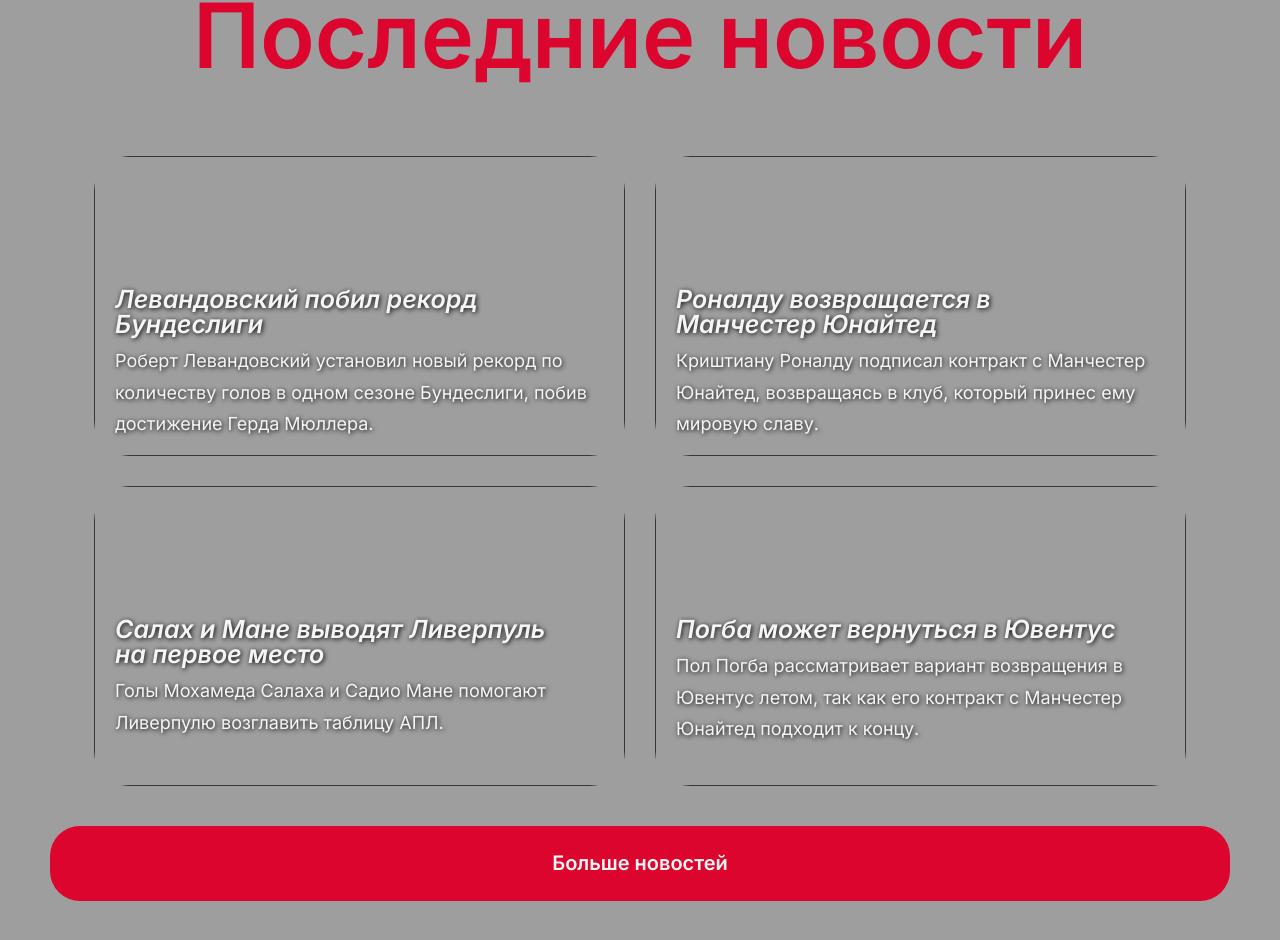
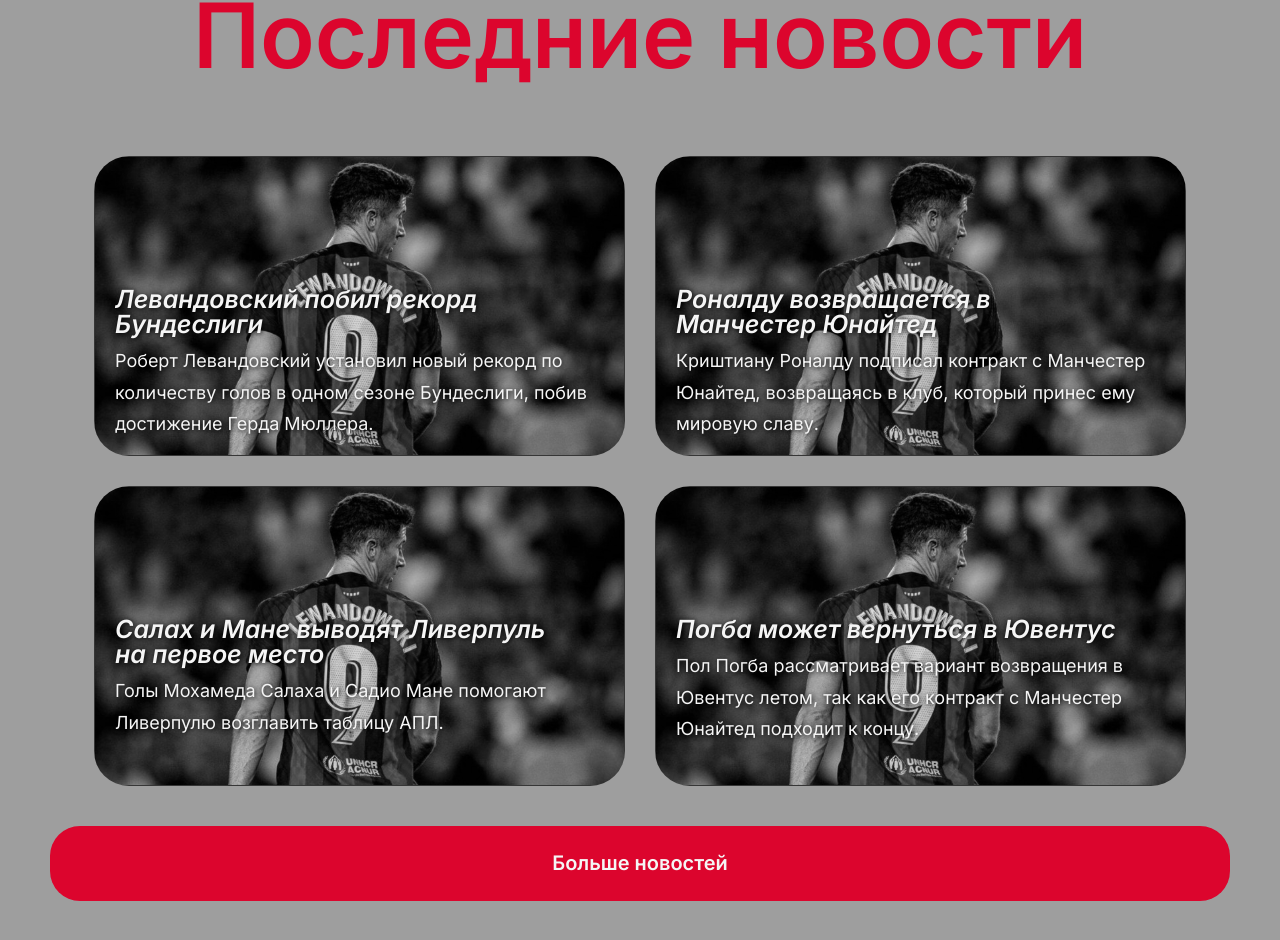
Before and after one commit to ZNAKLATINSKIY/Cursach, a plain HTML site: page index.html in a window 1280 px wide. Shown: the part 5810-6750 px from the top of the page. Drawn offline with nearby package versions, Linux system fonts and the light colour scheme; the site is published under a folder, as on GitHub Pages, so addresses that start at the root find nothing; a web font is replaced by a local one.

Commit message:
Update style.css

```diff
--- a/styles/style.css
+++ b/styles/style.css
@@ -589,7 +589,7 @@
     max-width: 531px;
     min-height: 300px;
     position: relative;
-    background-image: url("/images/levandosky.jpg");
+    background-image: url("../images/levandosky.jpg");
     background-repeat: no-repeat;
     background-size: cover;
     overflow: hidden;
```
